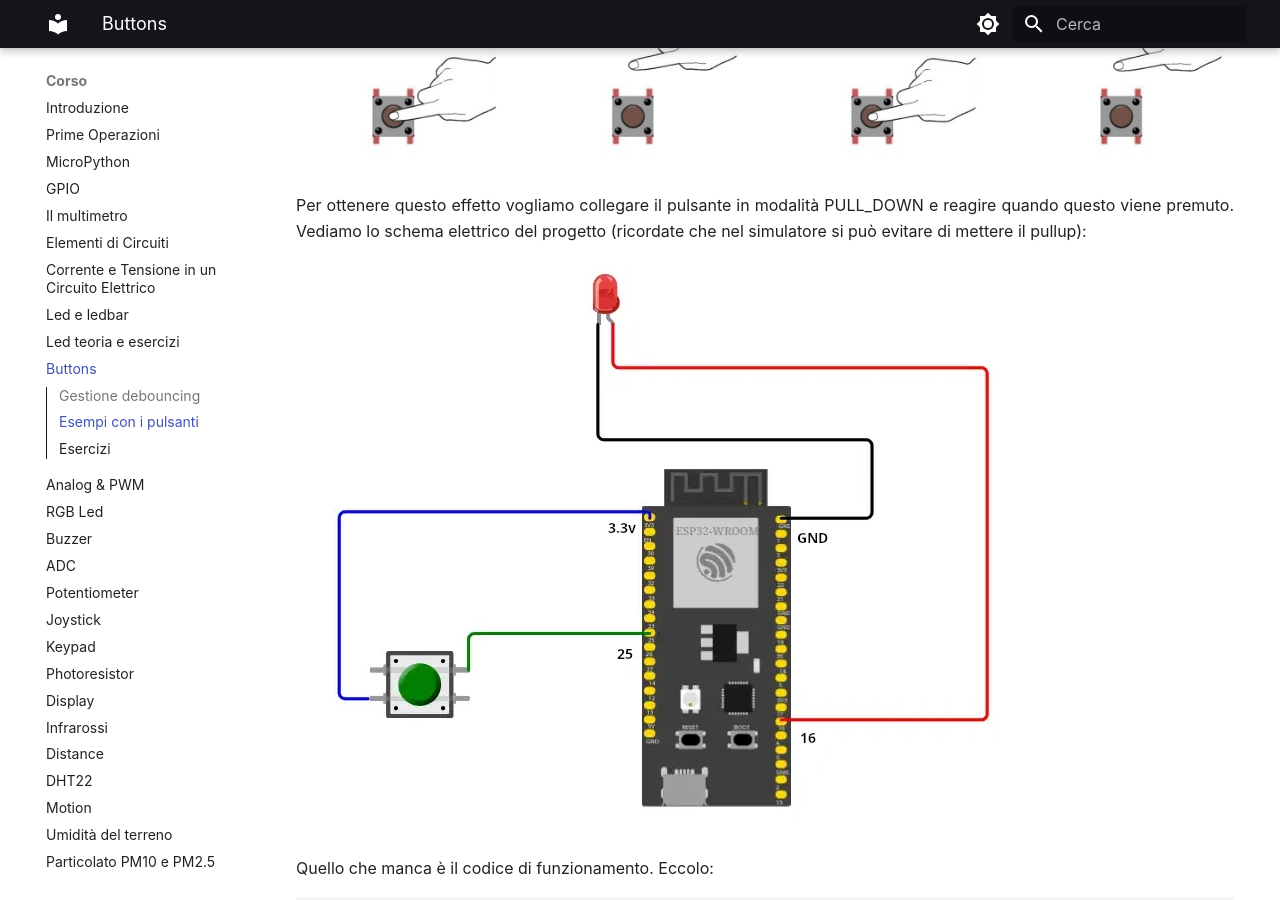
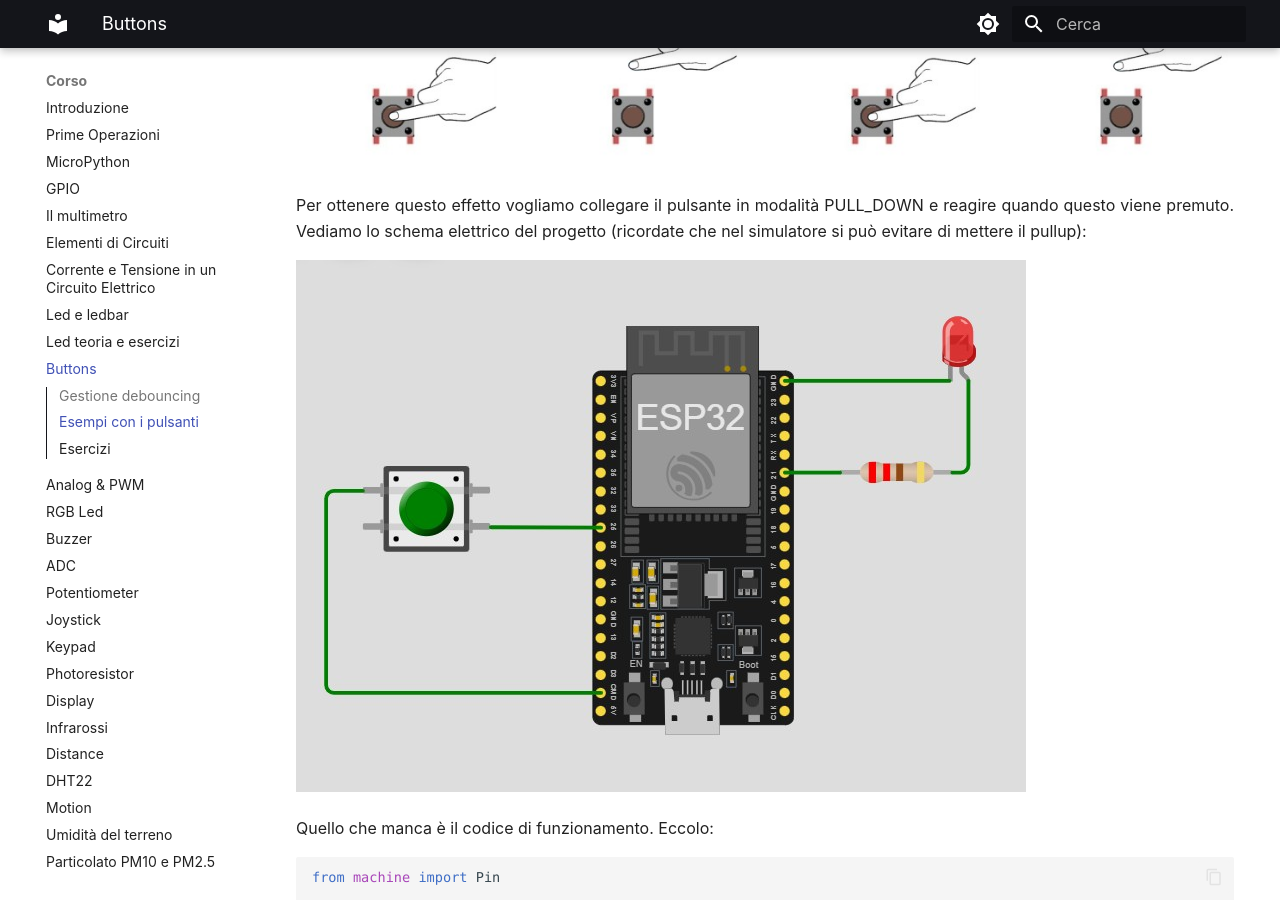
Before and after one commit to dvjlabs/esp32_course, an MkDocs documentation site: the page built from docs/corso/12_buttons.md, in a window 1280 px wide and 900 px high, scrolled down 2999 px. Built offline with MkDocs 1.6.1 and Material for MkDocs 9.7.7, drawn with Linux system fonts in a browser that asks for light colours.

Commit message:
modificato immagine del pulsante
modificato immagine del pulsante

```diff
--- a/docs/corso/12_buttons.md
+++ b/docs/corso/12_buttons.md
@@ -84,7 +84,7 @@ Per ottenere questo effetto vogliamo collegare il pulsante in modalità PULL_DOW
 Vediamo lo schema elettrico del progetto (ricordate che nel simulatore si può evitare di mettere il pullup):
 
 
-![Schema LED Button](images/esp32-button-led-wiring-diagram.webp)
+![Schema LED Button](images/pulsante_led.jpg)
 
 
 Quello che manca è il codice di funzionamento. Eccolo:
```
Also changed, not shown: docs/corso/images/pulsante_led.jpg (added).
